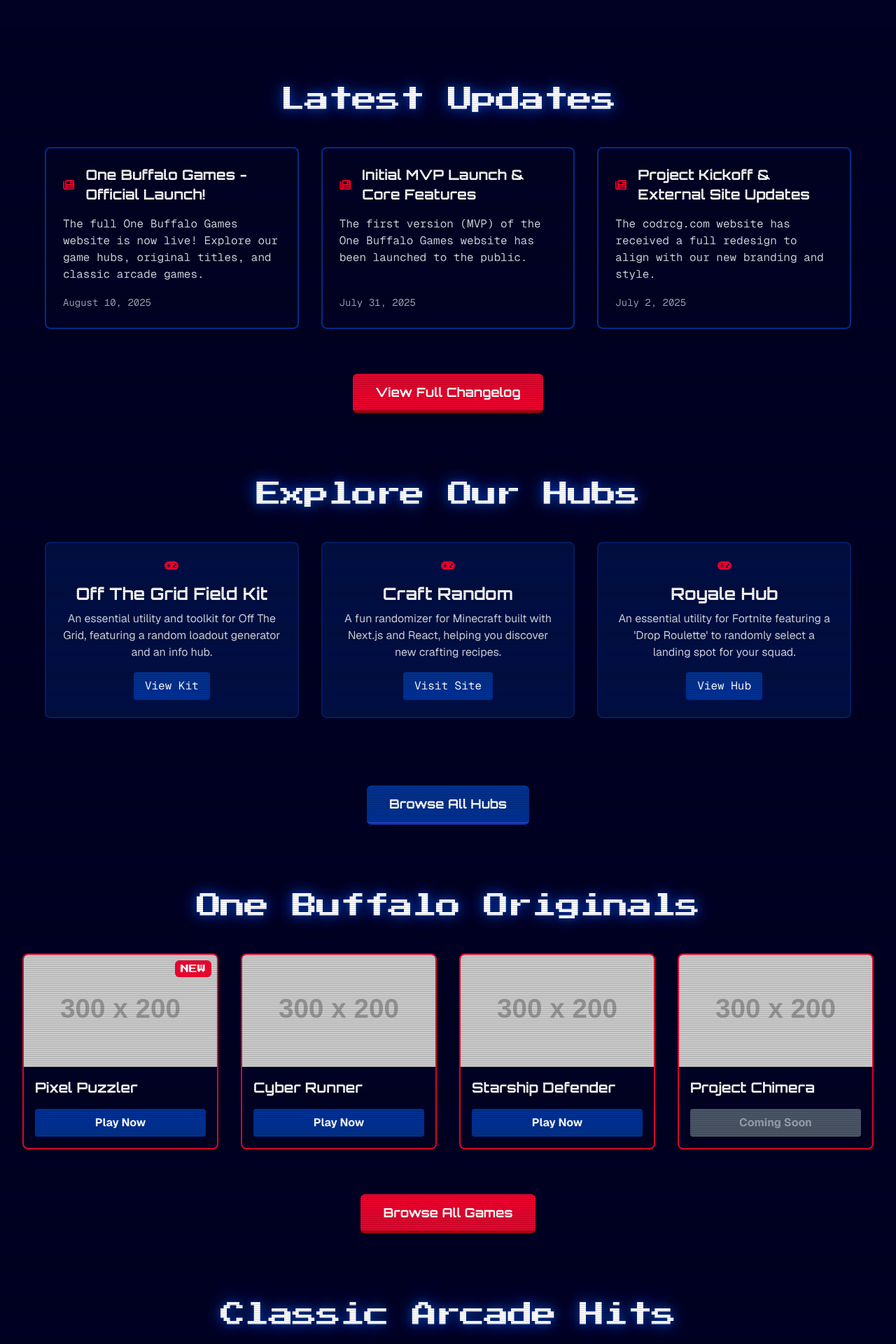
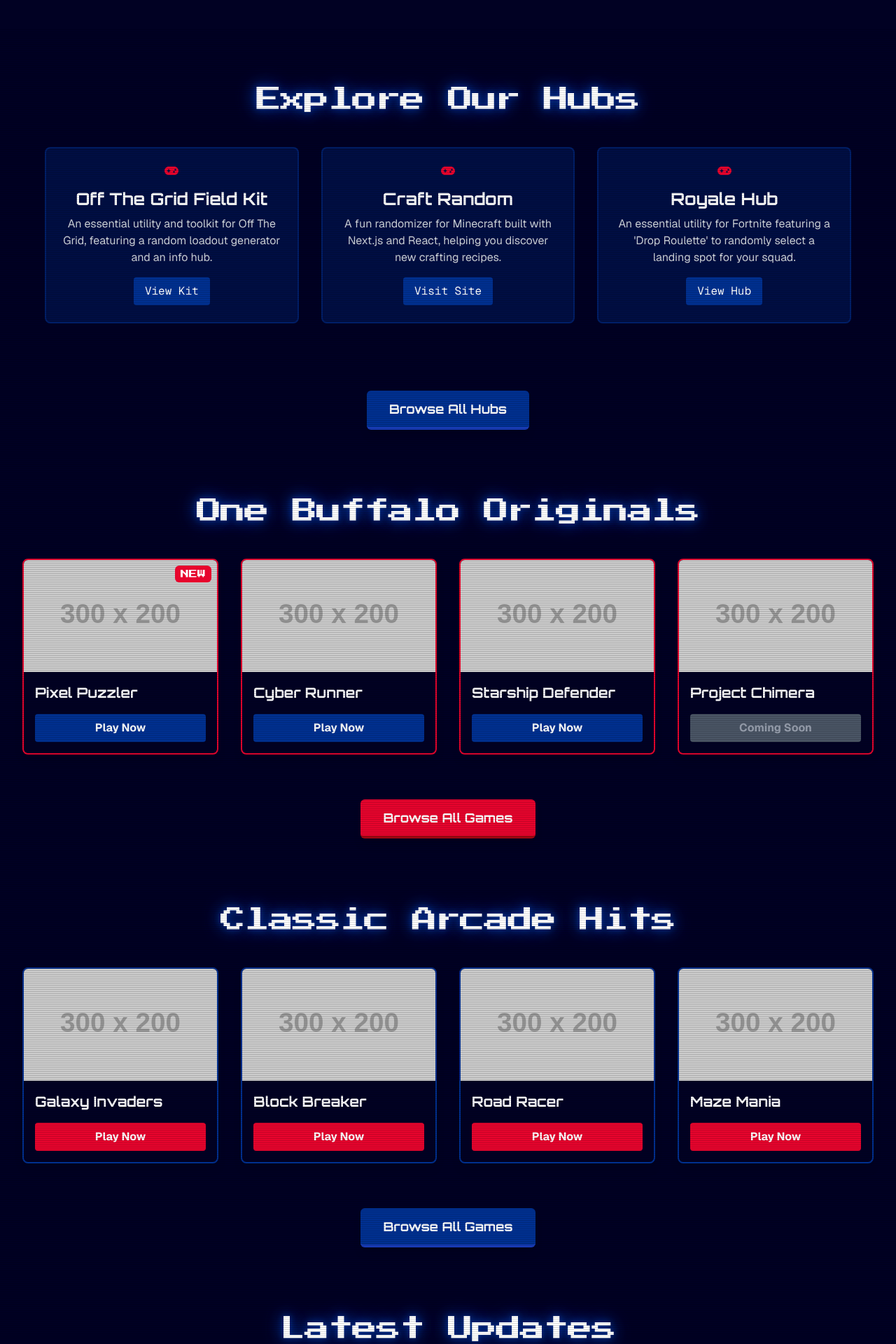
Before and after one commit to OneBuffaloLabs/onebuffalogames.com, a Next.js app: page / in a window 1280 px wide. Shown: the part 600-2520 px from the top of the page at 70% size. Built offline with nearby package versions, Linux system fonts and the light colour scheme.

Commit message:
Moved latest updates to the bottom of the home page

```diff
--- a/src/app/page.tsx
+++ b/src/app/page.tsx
@@ -34,8 +34,6 @@ export default function HomePage() {
 
       {/* Main content wrapper */}
       <div className="relative py-20 px-4 sm:px-6 lg:px-8 space-y-24 bg-obl-dark-blue/95 scanline-overlay">
-        <LatestUpdatesSection />
-
         {/* Hubs section */}
         <HubsSection />
 
@@ -54,6 +52,9 @@ export default function HomePage() {
           accentColor="blue"
           browseAllLink="/games?filter=arcade"
         />
+
+        {/* Latest Updates Section */}
+        <LatestUpdatesSection />
       </div>
     </>
   );
```
